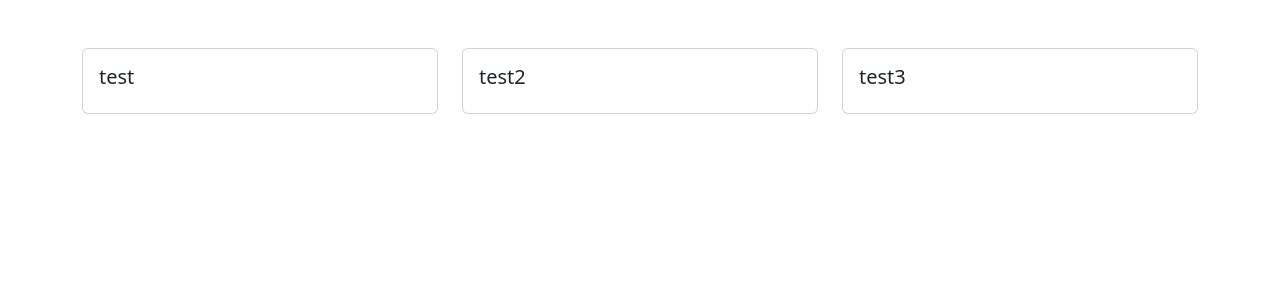
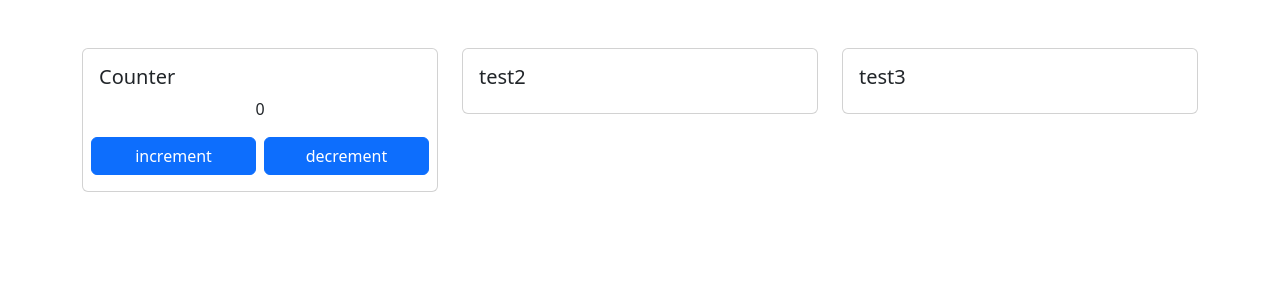
Before and after one commit to sasamario/public-learning-repository, a Vue app in the folder Vue.js/tutorial2/vue-tutorial/: page / in a window 1280 px wide. Shown: the top 300 px of the page. Built offline with nearby package versions, Linux system fonts and the light colour scheme.

Commit message:
Update: Counterコンポーネントを使用するよう修正

```diff
--- a/Vue.js/tutorial2/vue-tutorial/src/App.vue
+++ b/Vue.js/tutorial2/vue-tutorial/src/App.vue
@@ -1,10 +1,12 @@
 <script>
 import Card from "./components/Card.vue";
+import Counter from "./components/Counter.vue";
 
 export default {
   // コンポーネントのローカル登録
   components: {
     Card,
+    Counter,
   },
 };
 </script>
@@ -13,7 +15,9 @@ export default {
   <div class="container my-5">
     <div class="row my-3">
       <div class="col">
-        <Card title="test" />
+        <Card title="Counter">
+          <Counter />
+        </Card>
       </div>
       <div class="col">
         <Card title="test2" />
```
